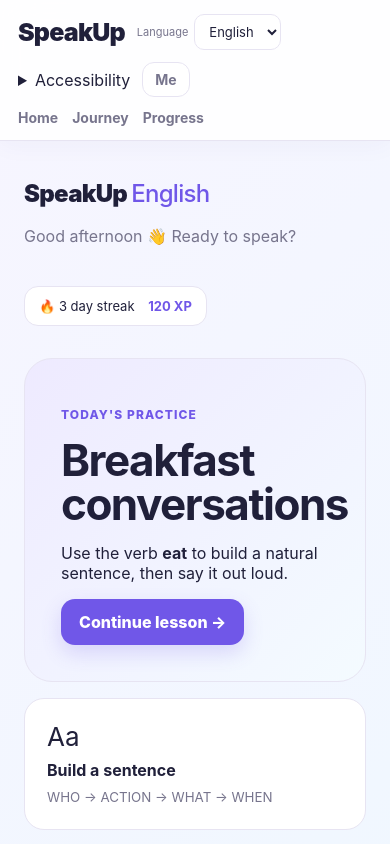
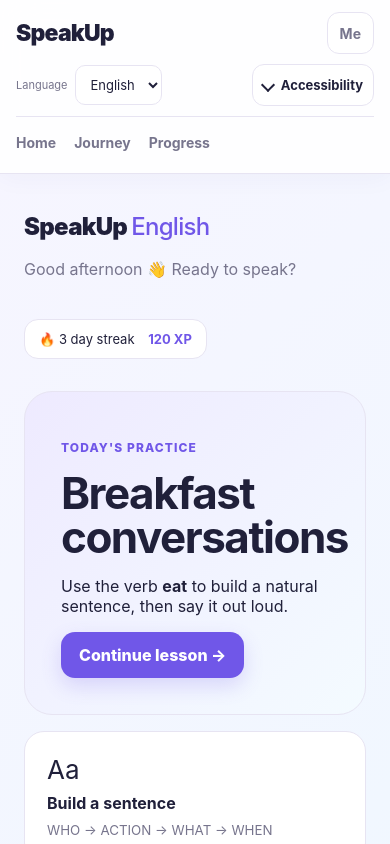
Before and after one commit to revanthbesty/speakup-english, a Next.js app in the folder apps/web/: page /home in a window 390 px wide. Shown: the top 844 px of the page. Built offline with nearby package versions, Linux system fonts and the light colour scheme.

Commit message:
Fix top navigation alignment and interactive accessibility menu

```diff
--- a/apps/web/app/globals.css
+++ b/apps/web/app/globals.css
@@ -29,3 +29,46 @@
 .shell .bar{height:10px;background:#eeeaf9;border-radius:99px;overflow:hidden;margin:14px 0}
 .shell .bar i{display:block;height:100%;background:var(--accent);border-radius:inherit}
 @media(max-width:760px){.shell{width:calc(100% - 32px);padding:28px 0 56px}.shell .grid{grid-template-columns:1fr;gap:14px}.shell .card{padding:22px}.shell>h1{font-size:clamp(38px,11vw,54px);letter-spacing:-1.8px}.shell>.lead{font-size:16px}.activity{padding:15px;gap:12px}}
+
+/* Navigation alignment and dependable interactive menus */
+.topbar{display:flex;flex-wrap:nowrap;gap:clamp(12px,1.6vw,24px);padding-inline:clamp(18px,3.6vw,56px)}
+.topbar nav{flex:0 1 auto;gap:clamp(14px,1.6vw,24px);white-space:nowrap}
+.topbar nav a{display:inline-flex;align-items:center;min-height:42px;padding:8px 0;border-bottom:2px solid transparent}
+.topbar nav a[aria-current="page"]{color:var(--accent);border-bottom-color:var(--accent)}
+.topbar>.locale-select{margin-left:auto;flex:0 0 auto;display:flex;align-items:center;gap:8px}
+.locale-select select{min-height:40px;min-width:94px;cursor:pointer}
+.topbar .a11y-menu{position:relative;flex:0 0 auto}
+.topbar .a11y-menu summary{display:flex;align-items:center;justify-content:center;gap:8px;min-height:42px;padding:9px 13px;border:1px solid var(--line);border-radius:12px;background:#fff;color:var(--ink);font-size:14px;font-weight:700;white-space:nowrap;cursor:pointer;list-style:none;user-select:none}
+.topbar .a11y-menu summary::-webkit-details-marker{display:none}
+.topbar .a11y-menu summary::before{content:"";width:8px;height:8px;border-right:2px solid currentColor;border-bottom:2px solid currentColor;transform:rotate(45deg);transition:transform .15s ease}
+.topbar .a11y-menu[open] summary::before{transform:rotate(225deg)}
+.topbar .a11y-panel{position:absolute;right:0;top:calc(100% + 10px);z-index:50;width:min(320px,calc(100vw - 32px));display:grid;gap:14px;padding:18px;background:#fff;border:1px solid var(--line);border-radius:18px;box-shadow:0 18px 50px rgba(32,32,58,.16)}
+.topbar .a11y-panel label{display:flex;align-items:center;justify-content:space-between;gap:12px;white-space:normal;font-size:13px;font-weight:600;color:var(--ink)}
+.topbar .a11y-panel label:has(input[type=checkbox]){justify-content:flex-start}
+.topbar .a11y-panel input[type=checkbox]{width:17px;height:17px;flex:0 0 auto;cursor:pointer}
+.topbar .a11y-panel select{width:140px;max-width:55%;cursor:pointer}
+.topbar>.profile{display:inline-flex;align-items:center;justify-content:center;min-height:42px;flex:0 0 auto}
+.topbar a,.topbar button,.topbar summary,.topbar select,.topbar input{outline-offset:3px}
+.topbar a:focus-visible,.topbar button:focus-visible,.topbar summary:focus-visible,.topbar select:focus-visible,.topbar input:focus-visible{outline:3px solid #9b8cf5}
+.topbar a:hover,.topbar button:hover,.topbar summary:hover{color:var(--accent)}
+@media(max-width:900px){
+ .topbar{min-height:unset;display:grid;grid-template-columns:auto 1fr auto;gap:10px 16px;padding:14px 20px}
+ .topbar>.brand{grid-column:1;grid-row:1}
+ .topbar nav{grid-column:1 / -1;grid-row:2;order:initial;display:flex;flex-wrap:wrap;gap:6px 20px;border-top:1px solid var(--line);padding-top:8px}
+ .topbar nav a{min-height:36px}
+ .topbar>.locale-select{grid-column:2;grid-row:1;justify-self:end;margin-left:0}
+ .topbar .a11y-menu{grid-column:3;grid-row:1}
+ .topbar>.profile{grid-column:3;grid-row:2;justify-self:end}
+ .topbar .a11y-panel{right:0}
+}
+@media(max-width:520px){
+ .topbar{grid-template-columns:minmax(0,1fr) auto;gap:10px 12px;padding:12px 16px}
+ .topbar>.brand{font-size:23px}
+ .topbar>.locale-select{grid-column:1;grid-row:2;justify-self:start}
+ .topbar .a11y-menu{grid-column:2;grid-row:2;justify-self:end}
+ .topbar>.profile{grid-column:2;grid-row:1;justify-self:end}
+ .topbar nav{grid-column:1 / -1;grid-row:3;gap:4px 18px}
+ .topbar .a11y-menu summary{padding:8px 10px;font-size:13px}
+ .topbar .locale-select select{min-width:86px}
+}
+@media(hover:none){.topbar nav a:hover,.topbar button:hover,.topbar summary:hover{color:var(--ink)}}
```
